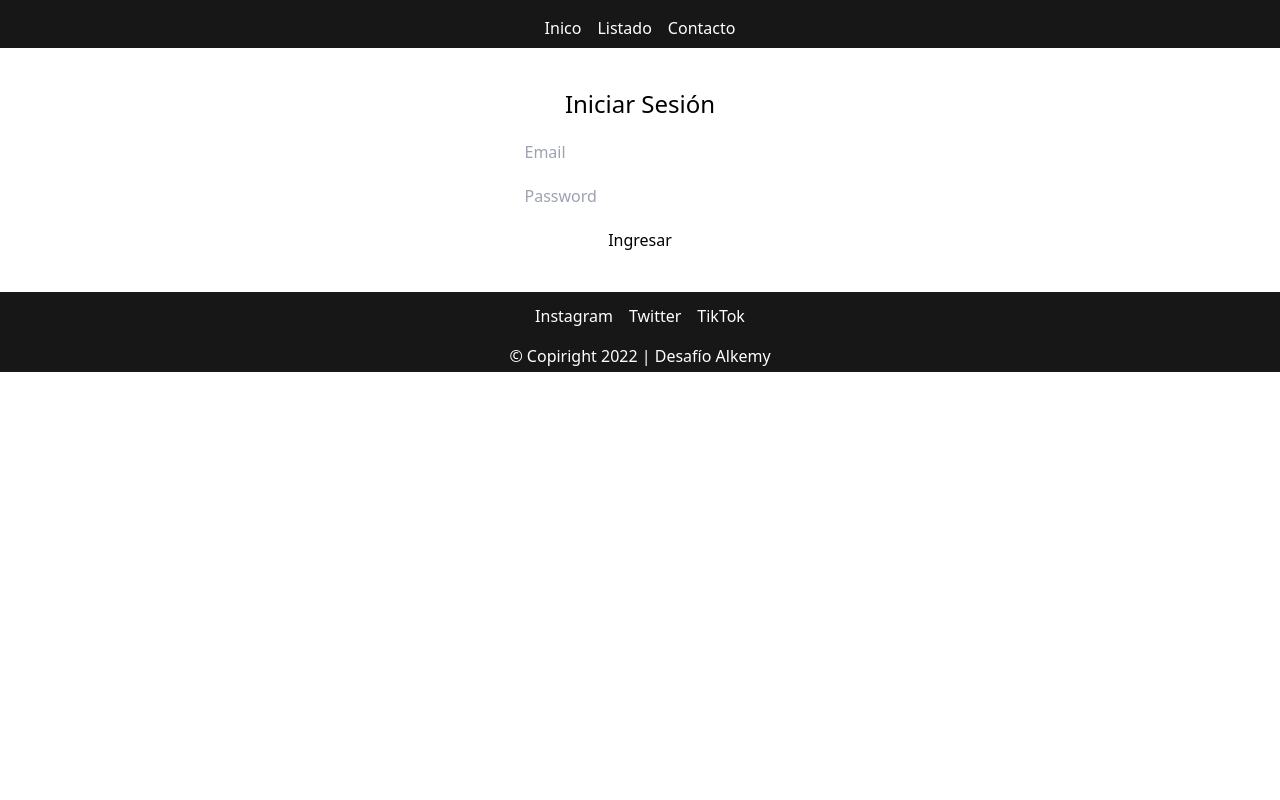
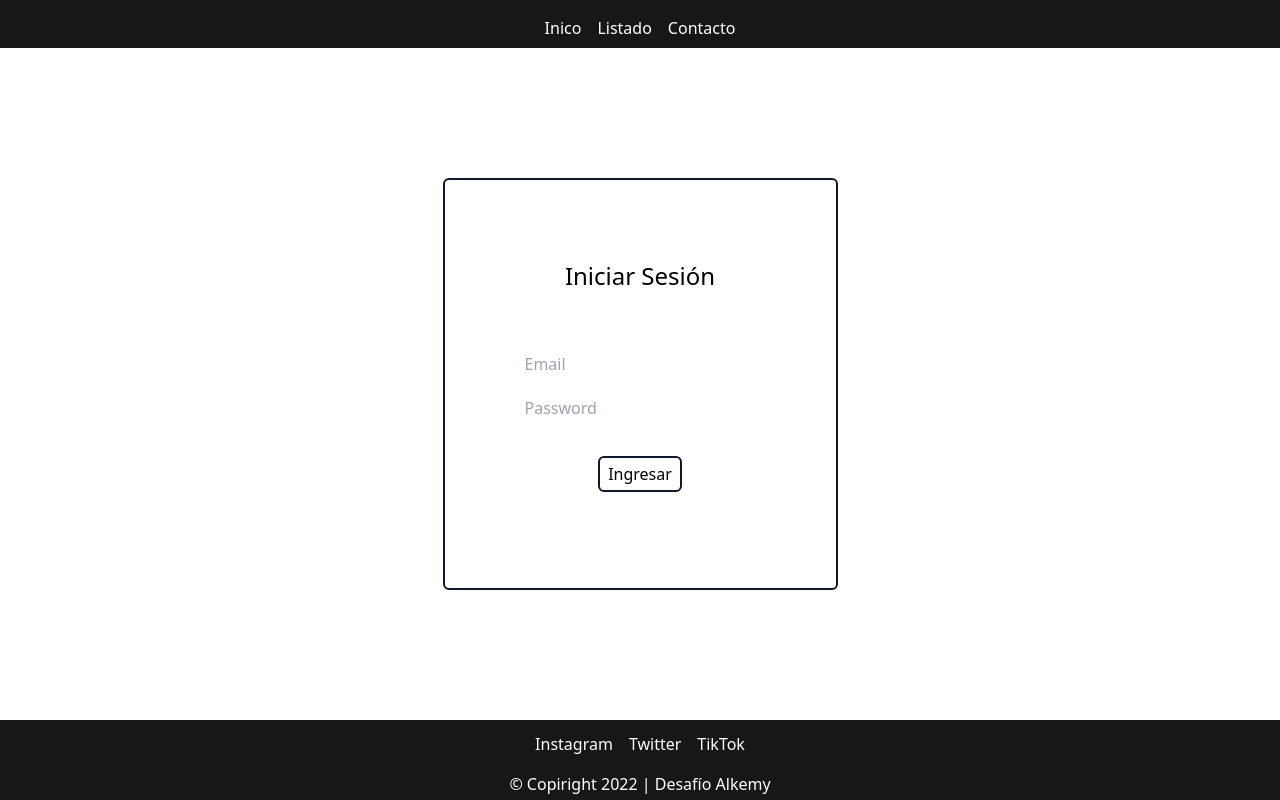
Before and after one commit to JoaquinDeLuca/Challenge, a React (Vite) app: page / in a window 1280 px wide. Built offline with nearby package versions, Linux system fonts and the light colour scheme.

Commit message:
style is given

```diff
--- a/src/Components/Login.jsx
+++ b/src/Components/Login.jsx
@@ -64,15 +64,15 @@ export default function Login() {
   },[])
 
   return (
-    <>
-        <form onSubmit={submitHandler} className="flex flex-col gap-5 items-center m-10">
-            <h2 className="text-2xl">Iniciar Sesión</h2>
+    <div className="flex justify-center items-center h-[84vh]">
+        <form onSubmit={submitHandler} className="flex flex-col gap-5 items-center m-10 border-2 border-slate-900 p-20 rounded-md">
+            <h2 className="text-2xl mb-10">Iniciar Sesión</h2>
 
             <input type='text' name="email" placeholder="Email" />
             <input type='Password' name="password" placeholder="Password" />
 
-            <button type="submit">Ingresar</button>
+            <button className="m-4 border-2 border-slate-900 hover:bg-slate-900 hover:text-white rounded-md px-2 py-1" type="submit">Ingresar</button>
         </form>
-    </>
+    </div>
   )
 }
```
